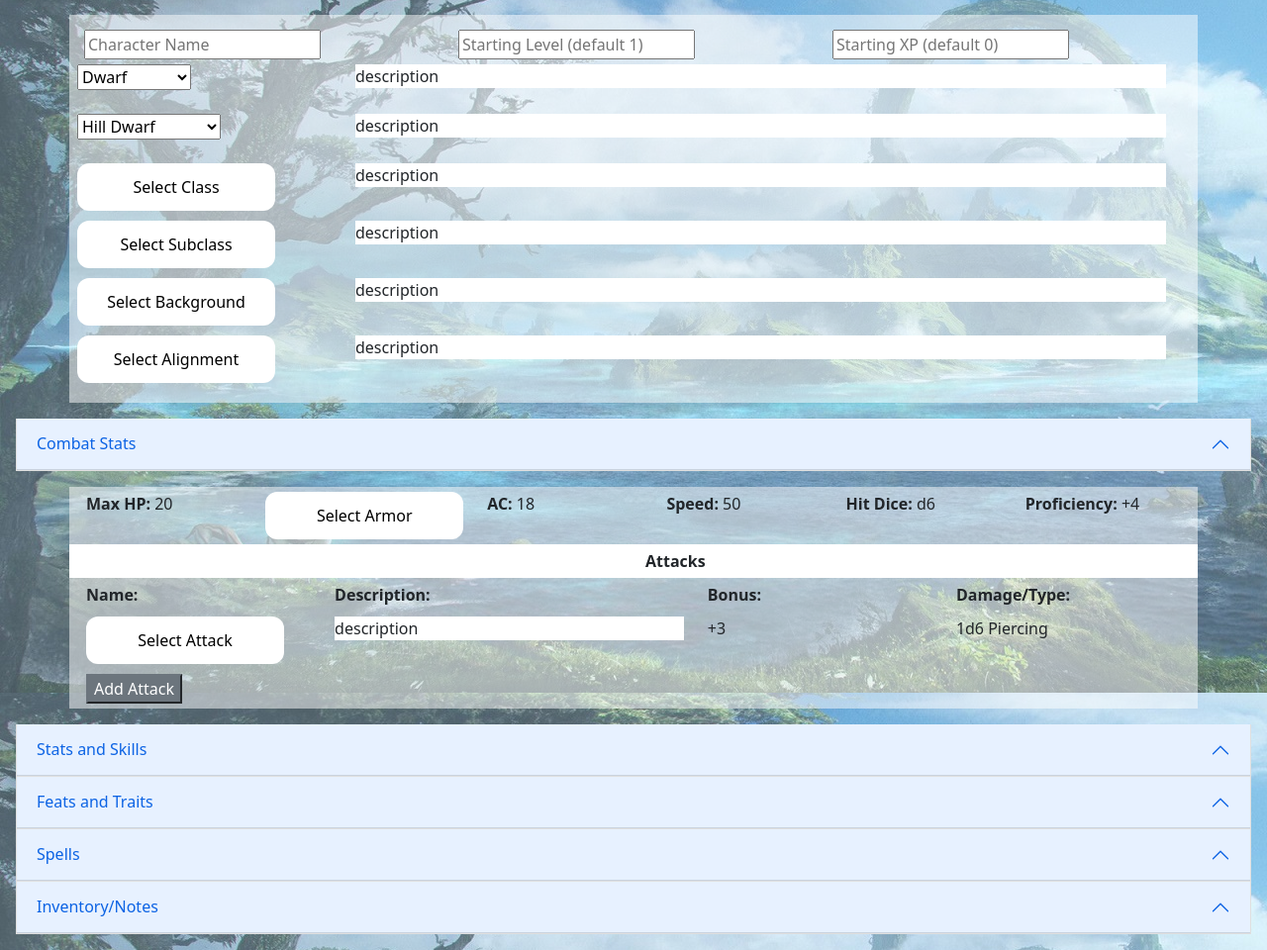
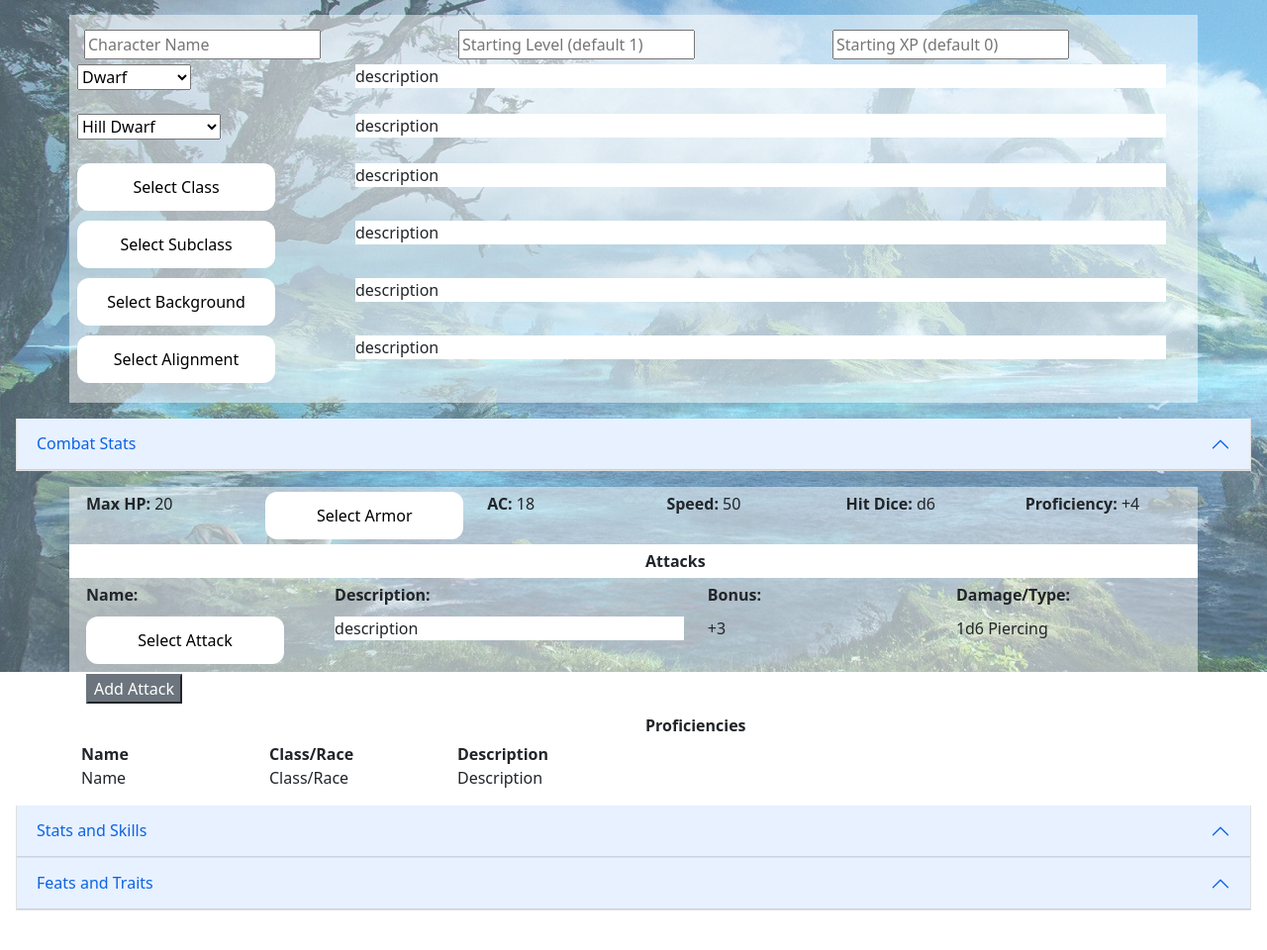
Before and after one commit to CollinPetry/SE1-DND-Project, a Flask app: page /character_builder in a window 1280 px wide, after a click on "Combat Stats". Shown: the part 121-1081 px from the top of the page at 99% size. After the commit the page ends 1041 px from the top, so only its background shows below. Run offline with Flask 2, Linux system fonts and the light colour scheme; data comes from the database, SQL or seed files in the repository; parts of the project's set-up code (start-up, migrations or seed data) failed here and were passed over; some libraries are stand-ins or nearby versions.

Commit message:
no more spells wooo

```diff
--- a/templates/characterbuilder.html
+++ b/templates/characterbuilder.html
@@ -67,7 +67,8 @@
                         <div class="row" style="padding: 5px;">
                             <div class="col">
                                 <div class="dropdown">
-                                <button class="dropbtn" id="drop4" onclick="myFunction(this)">Select Subclass</button>
+                                    <button class="dropbtn" id="drop4" onclick="myFunction(this)">Select Subclass
+                                    </button>
                                     <div class="dropdown-content" id="drop4">
                                         <button class="innerbtn">Human</button>
                                         <button class="innerbtn">Elf</button>
@@ -84,7 +85,8 @@
                         <div class="row" style="padding: 5px;">
                             <div class="col">
                                 <div class="dropdown">
-                                <button class="dropbtn" id="drop5" onclick="myFunction(this)">Select Background</button>
+                                    <button class="dropbtn" id="drop5" onclick="myFunction(this)">Select Background
+                                    </button>
                                     <div class="dropdown-content" id="drop5">
                                         <button class="innerbtn">Human</button>
                                         <button class="innerbtn">Elf</button>
@@ -100,7 +102,8 @@
                         <div class="row" style="padding: 5px;">
                             <div class="col">
                                 <div class="dropdown">
-                                <button class="dropbtn" id="drop6" onclick="myFunction(this)">Select Alignment</button>
+                                    <button class="dropbtn" id="drop6" onclick="myFunction(this)">Select Alignment
+                                    </button>
                                     <div class="dropdown-content" id="drop6">
                                         <button class="innerbtn">Lawful Good</button>
                                         <button class="innerbtn">Neutral Good</button>
@@ -208,9 +211,38 @@
                         </div>
                     </div>
                     <!--end repeat section :)-->
-                    <div class="row" STYLE="padding:5px;">
+                    <div STYLE="padding:5px;" class="row">
                         <div class="col">
                             <button class="button btn-secondary">Add Attack</button>
+                        </div>
+                    </div>
+                    <div class="row" style="background-color: white;padding:5px;">
+                        <div class="col"></div>
+                        <div class="col">
+                            <strong>Proficiencies</strong>
+                            <div class="col"></div>
+                        </div>
+                    </div>
+                    <div class="row">
+                        <div class="col-sm-2">
+                            <strong>Name</strong>
+                        </div>
+                        <div class="col-sm-2">
+                            <strong>Class/Race</strong>
+                        </div>
+                        <div class="col-md-4">
+                            <strong>Description</strong>
+                        </div>
+                    </div>
+                    <div class="row">
+                        <div class="col-sm-2">
+                            Name
+                        </div>
+                        <div class="col-sm-2">
+                            Class/Race
+                        </div>
+                        <div class="col-md-4">
+                            Description
                         </div>
                     </div>
                 </div>
@@ -222,7 +254,8 @@
         <!--stats-->
         <div class="accordion-item">
             <h2 class="accordion-header" id="heading3">
-                <button aria-controls="collapse3" aria-expanded="true" class="accordion-button" data-bs-target="#collapse3"
+                <button aria-controls="collapse3" aria-expanded="true" class="accordion-button"
+                        data-bs-target="#collapse3"
                         data-bs-toggle="collapse" type="button">
                     Stats and Skills
                 </button>
@@ -606,7 +639,8 @@
         <!--feats-->
         <div class="accordion-item">
             <h2 class="accordion-header" id="heading4">
-                <button aria-controls="collapse4" aria-expanded="true" class="accordion-button" data-bs-target="#collapse4"
+                <button aria-controls="collapse4" aria-expanded="true" class="accordion-button"
+                        data-bs-target="#collapse4"
                         data-bs-toggle="collapse" type="button">
                     Feats and Traits
                 </button>
@@ -625,6 +659,7 @@
                         <div class="col-md-4">
                             <strong>Description</strong>
                         </div>
+                    </div>
                     <div class="row">
                         <div class="col-sm-2">
                             Dark Vision
@@ -638,69 +673,12 @@
                     </div>
                 </div>
             </div>
-            </div>
-        </div>
-
-        <!--spells-->
-        <div class="accordion-item">
-            <h2 class="accordion-header" id="heading5">
-                <button aria-controls="collapse5" aria-expanded="true" class="accordion-button" data-bs-target="#collapse5"
-                        data-bs-toggle="collapse" type="button">
-                    Spells
-                </button>
-            </h2>
-        </div>
-        <div aria-labelledby="heading5" class="collapse" data-parent="#accordion" id="collapse5">
-            <div class="card-body">
-                <div class="container" style="background-color: #ffffff80;">
-                    <div class="row" style="padding:5px;">
-                        <div class="col">
-                            <strong>Name:</strong>
-                        </div>
-                        <div class="col-4">
-                            <strong>Description:</strong>
-                        </div>
-                        <div class="col">
-                            <strong>Bonus:</strong>
-                        </div>
-                        <div class="col">
-                            <strong>Damage/Type:</strong>
-                        </div>
-                    </div>
-                    <!--this is the row that repeats for each weapon/attack-->
-                    <div class="row" style="padding:5px;">
-                        <div class="col">
-                            <div class="dropdown">
-                                <button class="dropbtn" id="drop21" onclick="myFunction(this)">Select Spell</button>
-                                <div class="dropdown-content" id="drop21">
-                                    <button class="innerbtn">fireball</button>
-                                    <button class="innerbtn">heal</button>
-                                    <button class="innerbtn">magic punch</button>
-                                    <button class="innerbtn">-remove-</button>
-                                </div>
-                            </div>
-
-                        </div>
-                        <div class="col-4">
-                            <p style="background-color: white;">description</p>
-                        </div>
-                        <div class="col">
-                            +3
-                        </div>
-                        <div class="col">
-                            1d6 Piercing
-                        </div>
-                    </div>
-                    <!--end repeat section :)-->
-                </div>
-            </div>
-        </div>
-
 
             <!--inventory-->
             <div class="accordion-item">
                 <h2 class="accordion-header" id="heading6">
-                <button aria-controls="collapse6" aria-expanded="true" class="accordion-button" data-bs-target="#collapse6"
+                    <button aria-controls="collapse6" aria-expanded="true" class="accordion-button"
+                            data-bs-target="#collapse6"
                             data-bs-toggle="collapse" type="button">
                         Inventory/Notes
                     </button>
@@ -713,24 +691,24 @@
                             <div class="col">
                                 <div class="input-group">
                                     <span class="input-group-text">Inventory</span>
-                                <textarea aria-label="With textarea" class="form-control" style="height: 300px;"></textarea>
+                                    <textarea aria-label="With textarea" class="form-control"
+                                              style="height: 300px;"></textarea>
                                 </div>
                             </div>
                             <div class="col">
                                 <div class="input-group">
                                     <span class="input-group-text">Notes</span>
-                                <textarea aria-label="With textarea" class="form-control" style="height: 300px;"></textarea>
+                                    <textarea aria-label="With textarea" class="form-control"
+                                              style="height: 300px;"></textarea>
                                 </div>
                             </div>
                         </div>
                     </div>
-
-
                 </div>
             </div>
-
         </div>
     </form>
+</div>
 <script>
         let race_select = document.getElementById('race');
         let subrace_select = document.getElementById('subrace');
@@ -750,5 +728,6 @@
                });
             });
         }
+
 </script>
 {% endblock %}
```
Also changed, not shown: templates/character.html (+29 -38 lines). Lines whose indentation alone changed are shown as unchanged.
